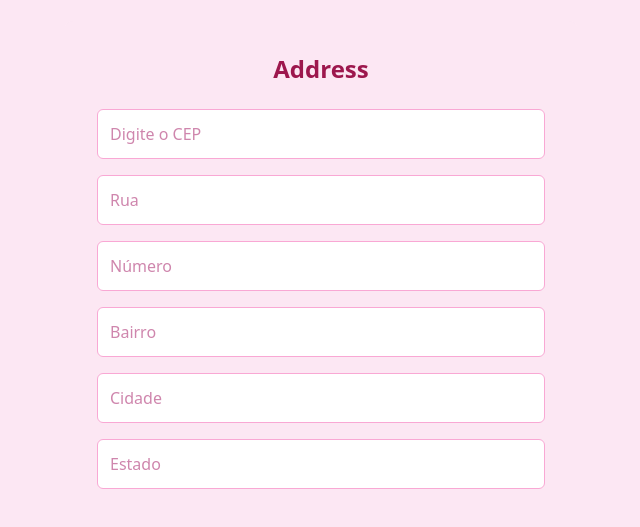
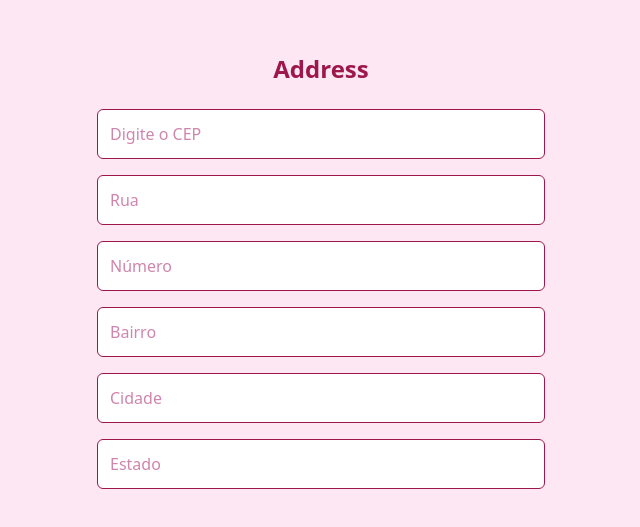
Before and after one commit to oiclai/ls-activities, a website: page projetos-avaliativos/cadastro-cep/index.html in a window 1280 px wide. Shown: the part 117-644 px from the top of the page, without its empty margins (319-959 px from the left). Drawn offline with nearby package versions, Linux system fonts and the light colour scheme.

Commit message:
:lipstick: style: form border color

```diff
--- a/projetos-avaliativos/cadastro-cep/index.html
+++ b/projetos-avaliativos/cadastro-cep/index.html
@@ -21,33 +21,33 @@ type* - tipo de input (ja conhecido)
         <div class="mb-4">
             <!-- usuario q coloca -->
             <label for="cep" class="block text-pink-700 font-medium mb-2"></label>
-            <input type="text" id="cep" name="cep" maxlength="8" minlength="8" placeholder="Digite o CEP" class="w-full p-3 border border-pink-300 rounded-md focus:outline-none focus:ring-2 focus:ring-blue-500 placeholder-[#cf86ad]" required>
+            <input type="text" id="cep" name="cep" maxlength="8" minlength="8" placeholder="Digite o CEP" class="w-full p-3 border border-pink-800 rounded-md focus:outline-none focus:ring-2 focus:ring-blue-500 placeholder-[#cf86ad]" required>
         </div>
 
         <div class="mb-4">
             <label for="rua" class="block text-pink-700 font-medium mb-2"></label>
-            <input type="text" id="rua" name="rua" placeholder="Rua" class="w-full p-3 border border-pink-300 rounded-md focus:outline-none focus:ring-2 focus:ring-blue-500 placeholder-[#cf86ad]" readonly>
+            <input type="text" id="rua" name="rua" placeholder="Rua" class="w-full p-3 border border-pink-800 rounded-md focus:outline-none focus:ring-2 focus:ring-blue-500 placeholder-[#cf86ad]" readonly>
         </div>
 
         <div class="mb-4">
             <!-- usuario q coloca -->
             <label for="numero" class="block text-pink-700 font-medium mb-2"></label>
-            <input type="text" id="numero" name="numero" placeholder="Número" class="w-full p-3 border border-pink-300 rounded-md focus:outline-none focus:ring-2 focus:ring-blue-500 placeholder-[#cf86ad]" required>
+            <input type="text" id="numero" name="numero" placeholder="Número" class="w-full p-3 border border-pink-800 rounded-md focus:outline-none focus:ring-2 focus:ring-blue-500 placeholder-[#cf86ad]" required>
         </div>
 
         <div class="mb-4">
             <label for="bairro" class="block text-pink-700 font-medium mb-2"></label>
-            <input type="text" id="bairro" name="bairro" placeholder="Bairro" class="w-full p-3 border border-pink-300 rounded-md focus:outline-none focus:ring-2 focus:ring-blue-500 placeholder-[#cf86ad]" readonly>
+            <input type="text" id="bairro" name="bairro" placeholder="Bairro" class="w-full p-3 border border-pink-800 rounded-md focus:outline-none focus:ring-2 focus:ring-blue-500 placeholder-[#cf86ad]" readonly>
         </div>
 
         <div class="mb-4">
             <label for="cidade" class="block text-pink-700 font-medium mb-2"></label>
-            <input type="text" id="cidade" name="cidade" placeholder="Cidade" class="w-full p-3 border border-pink-300 rounded-md focus:outline-none focus:ring-2 focus:ring-blue-500 placeholder-[#cf86ad]" readonly>
+            <input type="text" id="cidade" name="cidade" placeholder="Cidade" class="w-full p-3 border border-pink-800 rounded-md focus:outline-none focus:ring-2 focus:ring-blue-500 placeholder-[#cf86ad]" readonly>
         </div>
 
         <div class="mb-6">
             <label for="estado" class="block text-pink-700 font-medium mb-2"></label>
-            <input type="text" id="estado" name="estado" placeholder="Estado" class="w-full p-3 border border-pink-300 rounded-md focus:outline-none focus:ring-2 focus:ring-blue-500 placeholder-[#cf86ad]" readonly>
+            <input type="text" id="estado" name="estado" placeholder="Estado" class="w-full p-3 border border-pink-800 rounded-md focus:outline-none focus:ring-2 focus:ring-blue-500 placeholder-[#cf86ad]" readonly>
         </div>
     </form>
     <script src="main.js"></script>
```
